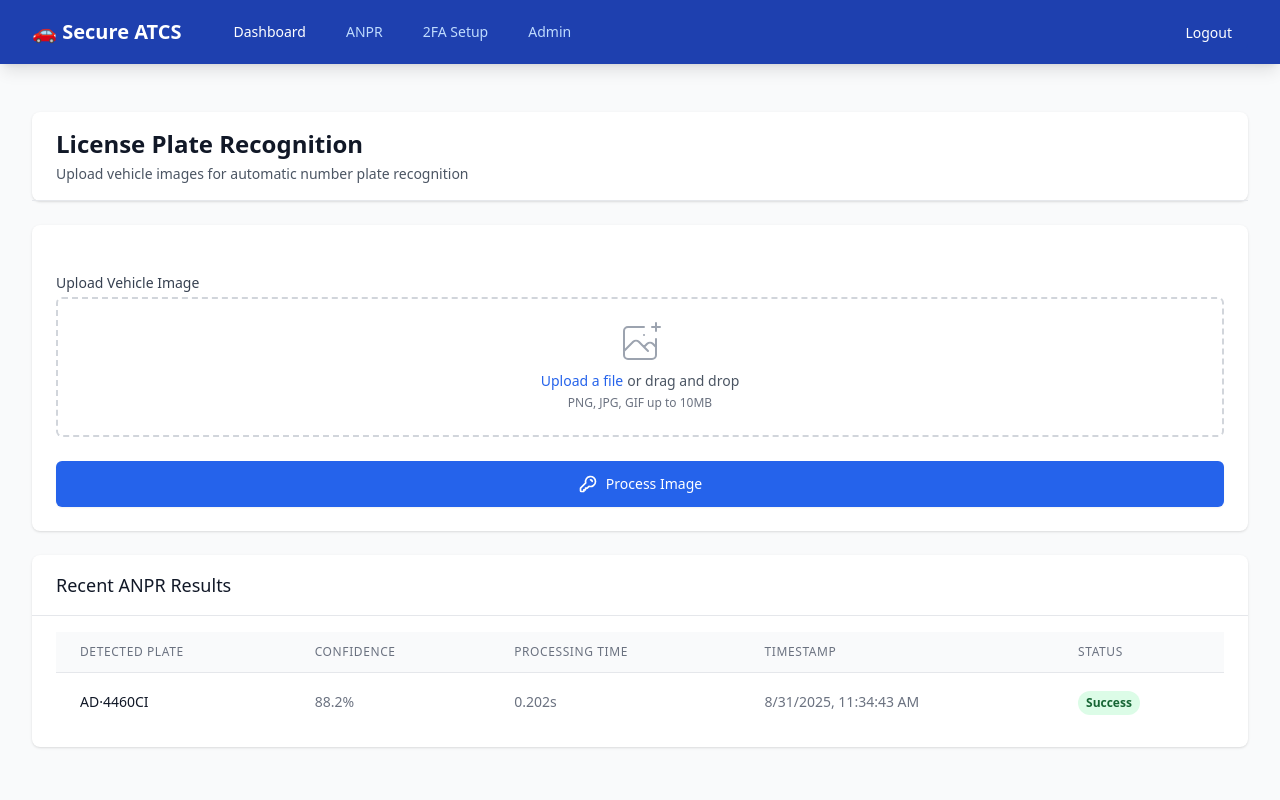
After one commit to mrgenius01/atcs, a Django app: page /anpr/ in a window 1280 px wide. The commit adds this page. Run offline with Django 5.2, Linux system fonts and the light colour scheme; a user stored in the database is signed in; data comes from the database, SQL or seed files in the repository; both versions use the stored data as it was after the commit; some libraries are stand-ins or nearby versions.

Commit message:
Dashboard enhanced

```diff
--- /dev/null
+++ b/src/dashboard/templates/dashboard/anpr.html
@@ -0,0 +1,233 @@
+{% extends "dashboard/layout.html" %}
+
+{% block title %}ANPR Processing - Secure ATCS{% endblock %}
+
+{% block content %}
+<div class="space-y-6">
+  <!-- Header -->
+  <div class="bg-white shadow rounded-lg">
+    <div class="px-6 py-4 border-b border-gray-200">
+      <h1 class="text-2xl font-bold text-gray-900">License Plate Recognition</h1>
+      <p class="mt-1 text-sm text-gray-600">
+        Upload vehicle images for automatic number plate recognition
+      </p>
+    </div>
+  </div>
+
+  <!-- Upload Form -->
+  <div class="bg-white shadow rounded-lg">
+    <div class="px-6 py-6">
+      <form id="upload-form" enctype="multipart/form-data" class="space-y-6">
+        {% csrf_token %}
+
+        <!-- File Upload -->
+        <div>
+          <label class="block text-sm font-medium text-gray-700">
+            Upload Vehicle Image
+          </label>
+          <div class="mt-1 flex justify-center px-6 pt-5 pb-6 border-2 border-gray-300 border-dashed rounded-md hover:border-gray-400 transition-colors">
+            <div class="space-y-1 text-center">
+              <svg class="mx-auto h-12 w-12 text-gray-400" stroke="currentColor" fill="none" viewBox="0 0 48 48">
+                <path d="M28 8H12a4 4 0 00-4 4v20m32-12v8m0 0v8a4 4 0 01-4 4H12a4 4 0 01-4-4v-4m32-4l-3.172-3.172a4 4 0 00-5.656 0L28 28M8 32l9.172-9.172a4 4 0 015.656 0L28 28m0 0l4 4m4-24h8m-4-4v8m-12 4h.02" stroke-width="2" stroke-linecap="round" stroke-linejoin="round" />
+              </svg>
+              <div class="flex text-sm text-gray-600">
+                <label for="image-upload" class="relative cursor-pointer bg-white rounded-md font-medium text-blue-600 hover:text-blue-500 focus-within:outline-none focus-within:ring-2 focus-within:ring-offset-2 focus-within:ring-blue-500">
+                  <span>Upload a file</span>
+                  <input id="image-upload" name="image" type="file" accept="image/*" class="sr-only" required>
+                </label>
+                <p class="pl-1">or drag and drop</p>
+              </div>
+              <p class="text-xs text-gray-500">PNG, JPG, GIF up to 10MB</p>
+            </div>
+          </div>
+        </div>
+
+        <!-- Process Button -->
+        <div>
+          <button type="submit"
+                  class="w-full flex justify-center py-3 px-4 border border-transparent rounded-md shadow-sm text-sm font-medium text-white bg-blue-600 hover:bg-blue-700 focus:outline-none focus:ring-2 focus:ring-offset-2 focus:ring-blue-500 disabled:opacity-50"
+                  id="process-btn">
+            <svg class="w-5 h-5 mr-2" fill="none" stroke="currentColor" viewBox="0 0 24 24">
+              <path stroke-linecap="round" stroke-linejoin="round" stroke-width="2" d="M15 7a2 2 0 012 2m4 0a6 6 0 01-7.743 5.743L11 17H9v2H7v2H4a1 1 0 01-1-1v-2.586a1 1 0 01.293-.707l5.964-5.964A6 6 0 1121 9z"></path>
+            </svg>
+            Process Image
+          </button>
+        </div>
+      </form>
+    </div>
+  </div>
+
+  <!-- Results Section -->
+  <div id="results-section" class="hidden space-y-4">
+    <div class="bg-white shadow rounded-lg">
+      <div class="px-6 py-4 border-b border-gray-200">
+        <h2 class="text-lg font-medium text-gray-900">Processing Results</h2>
+      </div>
+      <div class="px-6 py-6">
+        <div id="results-content"></div>
+      </div>
+    </div>
+  </div>
+
+  <!-- Recent ANPR Results -->
+  <div class="bg-white shadow rounded-lg">
+    <div class="px-6 py-4 border-b border-gray-200">
+      <h2 class="text-lg font-medium text-gray-900">Recent ANPR Results</h2>
+    </div>
+    <div class="px-6 py-4">
+      <div class="overflow-x-auto">
+        <table class="min-w-full divide-y divide-gray-200">
+          <thead class="bg-gray-50">
+            <tr>
+              <th class="px-6 py-3 text-left text-xs font-medium text-gray-500 uppercase tracking-wider">
+                Detected Plate
+              </th>
+              <th class="px-6 py-3 text-left text-xs font-medium text-gray-500 uppercase tracking-wider">
+                Confidence
+              </th>
+              <th class="px-6 py-3 text-left text-xs font-medium text-gray-500 uppercase tracking-wider">
+                Processing Time
+              </th>
+              <th class="px-6 py-3 text-left text-xs font-medium text-gray-500 uppercase tracking-wider">
+                Timestamp
+              </th>
+              <th class="px-6 py-3 text-left text-xs font-medium text-gray-500 uppercase tracking-wider">
+                Status
+              </th>
+            </tr>
+          </thead>
+          <tbody id="anpr-results" class="bg-white divide-y divide-gray-200">
+            <!-- Dynamic content -->
+          </tbody>
+        </table>
+      </div>
+    </div>
+  </div>
+</div>
+
+<script>
+document.getElementById('upload-form').addEventListener('submit', async function(e) {
+  e.preventDefault();
+
+  const formData = new FormData();
+  const imageFile = document.getElementById('image-upload').files[0];
+  const csrfToken = document.querySelector('[name=csrfmiddlewaretoken]').value;
+
+  if (!imageFile) {
+    alert('Please select an image file');
+    return;
+  }
+
+  formData.append('image', imageFile);
+  formData.append('csrfmiddlewaretoken', csrfToken);
+
+  const processBtn = document.getElementById('process-btn');
+  const originalText = processBtn.innerHTML;
+  processBtn.disabled = true;
+  processBtn.innerHTML = '<svg class="animate-spin h-5 w-5 mr-2" fill="none" viewBox="0 0 24 24"><circle class="opacity-25" cx="12" cy="12" r="10" stroke="currentColor" stroke-width="4"></circle><path class="opacity-75" fill="currentColor" d="M4 12a8 8 0 018-8V0C5.373 0 0 5.373 0 12h4zm2 5.291A7.962 7.962 0 014 12H0c0 3.042 1.135 5.824 3 7.938l3-2.647z"></path></svg>Processing...';
+
+  try {
+    const response = await fetch('/api/anpr/process/', {
+      method: 'POST',
+      body: formData
+    });
+
+    const result = await response.json();
+
+    // Show results
+    document.getElementById('results-section').classList.remove('hidden');
+    document.getElementById('results-content').innerHTML = formatResults(result);
+
+    // Refresh recent results
+    loadRecentResults();
+
+  } catch (error) {
+    alert('Error processing image: ' + error.message);
+  } finally {
+    processBtn.disabled = false;
+    processBtn.innerHTML = originalText;
+  }
+});
+
+function formatResults(result) {
+  if (result.success) {
+    return `
+      <div class="space-y-4">
+        <div class="bg-green-50 border border-green-200 rounded-md p-4">
+          <div class="flex">
+            <div class="flex-shrink-0">
+              <svg class="h-5 w-5 text-green-400" viewBox="0 0 20 20" fill="currentColor">
+                <path fill-rule="evenodd" d="M10 18a8 8 0 100-16 8 8 0 000 16zm3.707-9.293a1 1 0 00-1.414-1.414L9 10.586 7.707 9.293a1 1 0 00-1.414 1.414l2 2a1 1 0 001.414 0l4-4z" clip-rule="evenodd" />
+              </svg>
+            </div>
+            <div class="ml-3">
+              <h3 class="text-sm font-medium text-green-800">License Plate Detected</h3>
+              <div class="mt-2 text-sm text-green-700">
+                <p><strong>Plate:</strong> ${result.detected_text}</p>
+                <p><strong>Confidence:</strong> ${(result.validation.confidence * 100).toFixed(1)}%</p>
+                <p><strong>Processing Time:</strong> ${result.processing_time.toFixed(3)}s</p>
+              </div>
+            </div>
+          </div>
+        </div>
+      </div>
+    `;
+  } else {
+    return `
+      <div class="bg-red-50 border border-red-200 rounded-md p-4">
+        <div class="flex">
+          <div class="flex-shrink-0">
+            <svg class="h-5 w-5 text-red-400" viewBox="0 0 20 20" fill="currentColor">
+              <path fill-rule="evenodd" d="M10 18a8 8 0 100-16 8 8 0 000 16zM8.707 7.293a1 1 0 00-1.414 1.414L8.586 10l-1.293 1.293a1 1 0 101.414 1.414L10 11.414l1.293 1.293a1 1 0 001.414-1.414L11.414 10l1.293-1.293a1 1 0 00-1.414-1.414L10 8.586 8.707 7.293z" clip-rule="evenodd" />
+            </svg>
+          </div>
+          <div class="ml-3">
+            <h3 class="text-sm font-medium text-red-800">Processing Failed</h3>
+            <div class="mt-2 text-sm text-red-700">
+              <p>${result.error || 'Could not detect license plate'}</p>
+            </div>
+          </div>
+        </div>
+      </div>
+    `;
+  }
+}
+
+async function loadRecentResults() {
+  try {
+    const response = await fetch('/api/anpr/results/');
+    const data = await response.json();
+    const tbody = document.getElementById('anpr-results');
+
+    tbody.innerHTML = data.results.map(result => `
+      <tr>
+        <td class="px-6 py-4 whitespace-nowrap text-sm font-medium text-gray-900">
+          ${result.detected_plate || 'N/A'}
+        </td>
+        <td class="px-6 py-4 whitespace-nowrap text-sm text-gray-500">
+          ${(result.confidence * 100).toFixed(1)}%
+        </td>
+        <td class="px-6 py-4 whitespace-nowrap text-sm text-gray-500">
+          ${result.processing_time.toFixed(3)}s
+        </td>
+        <td class="px-6 py-4 whitespace-nowrap text-sm text-gray-500">
+          ${new Date(result.timestamp).toLocaleString()}
+        </td>
+        <td class="px-6 py-4 whitespace-nowrap">
+          <span class="inline-flex px-2 py-1 text-xs font-semibold rounded-full ${
+            result.detected_plate ? 'bg-green-100 text-green-800' : 'bg-red-100 text-red-800'
+          }">
+            ${result.detected_plate ? 'Success' : 'Failed'}
+          </span>
+        </td>
+      </tr>
+    `).join('');
+  } catch (error) {
+    console.error('Failed to load recent results:', error);
+  }
+}
+
+// Load recent results on page load
+loadRecentResults();
+</script>
+{% endblock %}
--- a/src/dashboard/templates/dashboard/layout.html
+++ b/src/dashboard/templates/dashboard/layout.html
@@ -34,6 +34,12 @@
                 <a href="/" class="text-white hover:bg-blue-700 px-3 py-2 rounded-md text-sm font-medium">
                   Dashboard
                 </a>
+                <a href="/anpr/" class="text-blue-200 hover:bg-blue-700 hover:text-white px-3 py-2 rounded-md text-sm font-medium">
+                  ANPR
+                </a>
+                <a href="/totp-setup/" class="text-blue-200 hover:bg-blue-700 hover:text-white px-3 py-2 rounded-md text-sm font-medium">
+                  2FA Setup
+                </a>
                 <a href="/admin/" class="text-blue-200 hover:bg-blue-700 hover:text-white px-3 py-2 rounded-md text-sm font-medium">
                   Admin
                 </a>
--- a/src/dashboard/views.py
+++ b/src/dashboard/views.py
@@ -108,3 +108,81 @@ def login_view(request):
 def logout_view(request):
     logout(request)
     return redirect("login")
+
+
+@login_required
+def anpr_page(request):
+    """ANPR processing page"""
+    return render(request, "dashboard/anpr.html")
+
+
+@login_required
+@require_POST
+def anpr_process_api(request):
+    """API endpoint for processing ANPR images"""
+    try:
+        if 'image' not in request.FILES:
+            return JsonResponse({'error': 'No image provided'}, status=400)
+
+        image_file = request.FILES['image']
+
+        # Simulate ANPR processing
+        from anpr.lightweight_processor import process_plate_image
+
+        # Convert uploaded file to bytes
+        image_bytes = image_file.read()
+
+        # Process the image
+        result = process_plate_image(image_bytes)
+
+        if result.get('success'):
+            # Store result in database
+            from .models import ANPRResult
+            anpr_result = ANPRResult.objects.create(
+                image_path=f"uploads/{image_file.name}",
+                detected_plate=result.get('detected_text', ''),
+                confidence=result.get('validation', {}).get('confidence', 0.0),
+                processing_time=result.get('processing_time', 0.0)
+            )
+
+            return JsonResponse(result)
+        else:
+            return JsonResponse(result, status=400)
+
+    except Exception as e:
+        return JsonResponse({'error': str(e)}, status=500)
+
+
+@login_required
+@require_GET
+def anpr_results_api(request):
+    """API endpoint for recent ANPR results"""
+    from .models import ANPRResult
+
+    results = ANPRResult.objects.all()[:20]
+    data = {
+        'results': [
+            {
+                'detected_plate': result.detected_plate,
+                'confidence': float(result.confidence),
+                'processing_time': float(result.processing_time),
+                'timestamp': result.timestamp.isoformat(),
+            }
+            for result in results
+        ]
+    }
+    return JsonResponse(data)
+
+
+@login_required
+@require_POST
+def totp_disable(request):
+    """Disable TOTP for user"""
+    try:
+        profile = request.user.userprofile
+        profile.totp_enabled = False
+        profile.totp_secret = ""
+        profile.save()
+        return redirect('totp_setup')
+    except:
+        return redirect('totp_setup')
--- a/src/urls.py
+++ b/src/urls.py
@@ -2,7 +2,8 @@ from django.contrib import admin
 from django.urls import path
 from dashboard.views import (
     home, login_view, logout_view, transactions_api,
-    totp_setup, process_vehicle
+    totp_setup, totp_disable, process_vehicle,
+    anpr_page, anpr_process_api, anpr_results_api
 )
 
 urlpatterns = [
@@ -12,5 +13,9 @@ urlpatterns = [
     path("logout/", logout_view, name="logout"),
     path("api/transactions/", transactions_api, name="transactions_api"),
     path("totp-setup/", totp_setup, name="totp_setup"),
+    path("totp-disable/", totp_disable, name="totp_disable"),
+    path("anpr/", anpr_page, name="anpr_page"),
     path("api/process-vehicle/", process_vehicle, name="process_vehicle"),
+    path("api/anpr/process/", anpr_process_api, name="anpr_process_api"),
+    path("api/anpr/results/", anpr_results_api, name="anpr_results_api"),
 ]
```
Also changed, not shown: src/anpr/lightweight_processor.py (added, +70 -0 lines), src/dashboard/models.py (+15 -0 lines), src/dashboard/migrations/0001_initial.py (added), src/dashboard/migrations/__init__.py (added), src/db.sqlite3.
